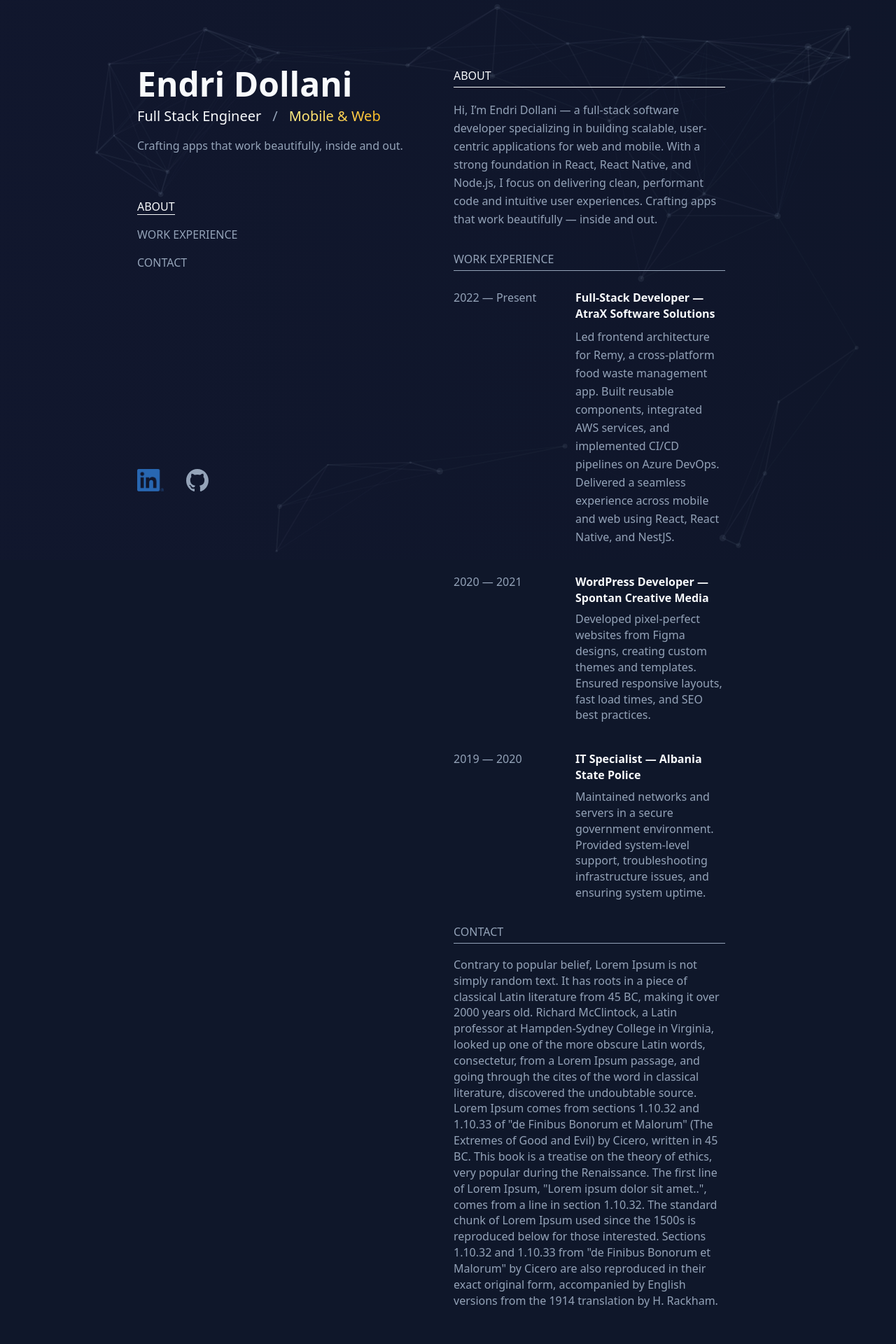
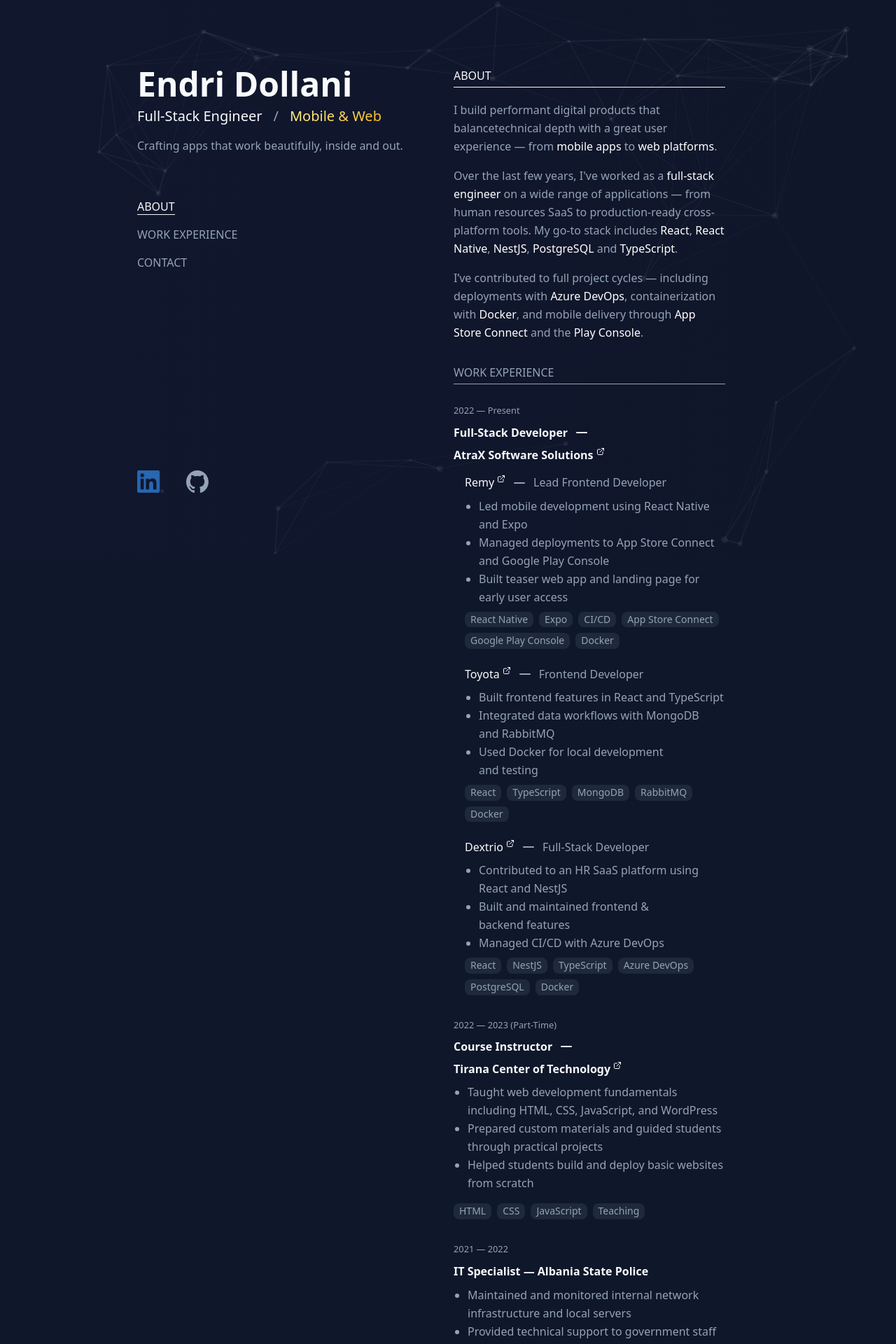
Before and after one commit to endridollani/portfolio, a React (Vite) app: page / in a window 1280 px wide. Shown: the top 1920 px of the page at 70% size. Built offline with nearby package versions, Linux system fonts and the light colour scheme.

Commit message:
adde info

```diff
--- a/src/components/landing/leftSection/HeroSection.tsx
+++ b/src/components/landing/leftSection/HeroSection.tsx
@@ -38,7 +38,7 @@ export const HeroSection: React.FC = () => (
         whileInView="visible"
       >
         <h2 className="text-sm lg:text-[1.25rem] font-normal text-foreground">
-          Full Stack Engineer
+          Full-Stack Engineer
         </h2>
         <h2 className="text-sm lg:text-[1.25rem] font-normal text-muted-foreground">{` / `}</h2>
         <h2
--- a/src/components/landing/leftSection/SocialLink.tsx
+++ b/src/components/landing/leftSection/SocialLink.tsx
@@ -1,18 +1,23 @@
+/* eslint-disable react/jsx-no-target-blank */
+/* eslint-disable prettier/prettier */
 import React from 'react';
-import { Button } from '@/components/ui/button';
 
 interface SocialLinkProps {
   icon: string;
   altText: string;
-  onClick: () => void;
+  href: string;
 }
 
-export const SocialLink: React.FC<SocialLinkProps> = ({ icon, altText, onClick }) => (
-  <Button className="hover:bg-transparent m-0 p-0 cursor-pointer" onClick={onClick} variant="ghost">
+export const SocialLink: React.FC<SocialLinkProps> = ({ icon, altText, href }) => (
+  <a
+    className="hover:bg-transparent m-0 p-0 cursor-pointer"
+    href={href}
+    target="_blank"
+  >
     <img
       alt={altText}
       className="h-6 w-auto lg:h-8 hover:scale-110 transition-transform duration-300"
       src={icon}
     />
-  </Button>
+  </a>
 );
--- a/src/components/landing/leftSection/SocialLinks.tsx
+++ b/src/components/landing/leftSection/SocialLinks.tsx
@@ -6,8 +6,12 @@ import { SocialLink } from './SocialLink';
 export const SocialLinks: React.FC = () => {
   return (
     <>
-      <SocialLink altText="GitHub" icon={linkedInIcon} onClick={() => {}} />
-      <SocialLink altText="LinkedIn" icon={githubIcon} onClick={() => {}} />
+      <SocialLink
+        altText="LinkedIn"
+        href="https://linkedin.com/in/endri-dollani"
+        icon={linkedInIcon}
+      />
+      <SocialLink altText="GitHub" href="https://github.com/endridollani" icon={githubIcon} />
     </>
   );
 };
--- a/src/components/landing/rightSection/AboutSection.tsx
+++ b/src/components/landing/rightSection/AboutSection.tsx
@@ -5,11 +5,32 @@ import RightSectionTitle from './RightSectionTitle';
 export const AboutSection: React.FC = () => (
   <section className="flex flex-col gap-4" id="introduction">
     <RightSectionTitle section={SectionEnum.ABOUT} />
-    <p className="text-xs lg:text-sm leading-relaxed">
-      Hi, I’m Endri Dollani — a full-stack software developer specializing in building scalable,
-      user-centric applications for web and mobile. With a strong foundation in React, React Native,
-      and Node.js, I focus on delivering clean, performant code and intuitive user experiences.
-      Crafting apps that work beautifully — inside and out.
+
+    <p className="text-xs lg:text-sm leading-relaxed text-muted-foreground">
+      <span>I build performant digital products</span> that balance
+      <span>technical depth</span> with a great{` `}
+      <span>user experience</span> — from{' '}
+      <span className="text-white font-medium">mobile apps</span> to{' '}
+      <span className="text-white font-medium">web platforms</span>.
+    </p>
+
+    <p className="text-xs lg:text-sm leading-relaxed text-muted-foreground">
+      Over the last few years, I&apos;ve worked as a{' '}
+      <span className="text-white font-medium">full-stack engineer</span> on a wide range of
+      applications — from human resources SaaS to production-ready cross-platform tools. My go-to
+      stack includes <span className="text-white font-medium">React</span>,{' '}
+      <span className="text-white font-medium">React Native</span>,{' '}
+      <span className="text-white font-medium">NestJS</span>,{' '}
+      <span className="text-white font-medium">PostgreSQL</span> and{' '}
+      <span className="text-white font-medium">TypeScript</span>.
+    </p>
+
+    <p className="text-xs lg:text-sm leading-relaxed text-muted-foreground">
+      I’ve contributed to full project cycles — including deployments with{' '}
+      <span className="text-white font-medium">Azure DevOps</span>, containerization with{' '}
+      <span className="text-white font-medium">Docker</span>, and mobile delivery through{' '}
+      <span className="text-white font-medium">App Store Connect</span> and the{' '}
+      <span className="text-white font-medium">Play Console</span>.
     </p>
   </section>
 );
--- a/src/components/landing/rightSection/ContactSection.tsx
+++ b/src/components/landing/rightSection/ContactSection.tsx
@@ -5,10 +5,15 @@ import RightSectionTitle from './RightSectionTitle';
 export const ContactSection: React.FC = () => (
   <section className="flex flex-col gap-4" id="contact">
     <RightSectionTitle section={SectionEnum.CONTACT} />
-    <p className="text-xs lg:text-sm">
-      {`Contrary to popular belief, Lorem Ipsum is not simply random text. It has roots in a piece of classical Latin literature from 45 BC, making it over 2000 years old. Richard McClintock, a Latin professor at Hampden-Sydney College in Virginia, looked up one of the more obscure Latin words, consectetur, from a Lorem Ipsum passage, and going through the cites of the word in classical literature, discovered the undoubtable source. Lorem Ipsum comes from sections 1.10.32 and 1.10.33 of "de Finibus Bonorum et Malorum" (The Extremes of Good and Evil) by Cicero, written in 45 BC. This book is a treatise on the theory of ethics, very popular during the Renaissance. The first line of Lorem Ipsum, "Lorem ipsum dolor sit amet..", comes from a line in section 1.10.32.
-
-  The standard chunk of Lorem Ipsum used since the 1500s is reproduced below for those interested. Sections 1.10.32 and 1.10.33 from "de Finibus Bonorum et Malorum" by Cicero are also reproduced in their exact original form, accompanied by English versions from the 1914 translation by H. Rackham.`}
+    <p className="text-xs lg:text-sm leading-relaxed">
+      I’m always open to discussing new projects, creative ideas, or opportunities to be part of
+      your visions. If you’d like to get in touch, feel free to reach out via email at{' '}
+      <a
+        className="text-primary underline underline-offset-4 decoration-1"
+        href="mailto:endri@endridollani.dev"
+      >
+        endri@endridollani.dev
+      </a>
     </p>
   </section>
 );
--- /dev/null
+++ b/src/components/landing/rightSection/WorkExperienceItem.tsx
@@ -0,0 +1,132 @@
+import React from 'react';
+import { ExternalLink, Minus } from 'lucide-react';
+import { cn } from '@/lib/utils';
+
+interface ProjectItem {
+  name: string;
+  role: string;
+  bullets: string[];
+  skills: string[];
+  link?: string;
+}
+
+interface WorkExperienceItemProps {
+  role: string;
+  company: string;
+  timeframe: string;
+  bullets?: string[];
+  link?: string;
+  skills?: string[];
+  projects?: ProjectItem[];
+}
+
+const WorkExperienceItem: React.FC<WorkExperienceItemProps> = ({
+  role,
+  company,
+  timeframe,
+  bullets = [],
+  link,
+  skills = [],
+  projects = [],
+}) => {
+  return (
+    <div className="space-y-4">
+      <div className="space-y-2">
+        <p className="text-[.8rem] text-muted-foreground leading-relaxed">{timeframe}</p>
+        {link ? (
+          <a
+            className="flex items-center gap-2 text-foreground hover:text-accent duration-200 text-xs lg:text-sm font-semibold leading-relaxed"
+            href={link}
+            rel="noopener noreferrer"
+            target="_blank"
+          >
+            <div className="flex lg:items-center gap-2 flex-col lg:flex-row text-pretty flex-wrap">
+              <span>{role}</span>
+              <Minus className="hidden xl:inline" />
+              <a
+                className={cn(
+                  'flex flex-row gap-1 cursor-default text-[1rem] lg:text-sm',
+                  link && 'hover:text-accent duration-200 cursor-pointer',
+                )}
+                {...(link && {
+                  href: link,
+                  target: '_blank',
+                })}
+              >
+                {company}
+                {link ? <ExternalLink className="w-3 h-3" /> : null}
+              </a>
+            </div>
+          </a>
+        ) : (
+          <p className="text-foreground font-semibold leading-relaxed text-[1rem] lg:text-sm">
+            {role} — {company}
+          </p>
+        )}
+        {bullets.length > 0 ? (
+          <ul className="list-disc list-outside ml-5 text-muted-foreground text-sm leading-relaxed">
+            {bullets.map((point, i) => (
+              <li key={i}>{point}</li>
+            ))}
+          </ul>
+        ) : null}
+      </div>
+      {projects?.length > 0 ? (
+        <div className="space-y-6 pl-4">
+          {projects.map((project, index) => (
+            <div className="space-y-2" key={index}>
+              <p className="text-sm text-foreground font-medium">
+                <div className="flex lg:items-center gap-2 text-pretty flex-col lg:flex-row">
+                  <a
+                    className={cn(
+                      'flex flex-row gap-1 cursor-default',
+                      project?.link && 'hover:text-accent duration-200 cursor-pointer',
+                    )}
+                    {...(project?.link && {
+                      href: project.link,
+                      target: '_blank',
+                    })}
+                  >
+                    {project.name}
+                    {project?.link ? <ExternalLink className="w-3 h-3" /> : null}
+                  </a>
+                  <Minus className="text-muted-foreground hidden lg:inline" />
+                  <span className="text-muted-foreground">{project.role}</span>
+                </div>
+              </p>
+              <ul className="list-disc list-outside ml-5 text-muted-foreground text-sm leading-relaxed">
+                {project.bullets.map((point, i) => (
+                  <li key={i}>{point}</li>
+                ))}
+              </ul>
+              <div className="flex flex-wrap gap-2 mt-2">
+                {project.skills.map((skill, i) => (
+                  <span
+                    className="text-xs px-2 py-0.5 rounded-md font-medium bg-muted text-muted-foreground"
+                    key={i}
+                  >
+                    {skill}
+                  </span>
+                ))}
+              </div>
+            </div>
+          ))}
+        </div>
+      ) : null}
+      {skills.length > 0 ? (
+        <div className="flex flex-wrap gap-2 mt-2">
+          {skills.map((skill, i) => (
+            <span
+              className="text-xs px-2 py-0.5 rounded-md font-medium bg-muted text-muted-foreground"
+              key={i}
+            >
+              {skill}
+            </span>
+          ))}
+        </div>
+      ) : null}
+    </div>
+  );
+};
+
+export default WorkExperienceItem;
--- a/src/components/landing/rightSection/WorkExperienceSection.tsx
+++ b/src/components/landing/rightSection/WorkExperienceSection.tsx
@@ -1,57 +1,99 @@
 import { SectionEnum } from '@/hooks';
 import React from 'react';
 import RightSectionTitle from './RightSectionTitle';
+import WorkExperienceItem from './WorkExperienceItem';
 
 export const WorkExperienceSection: React.FC = () => {
   return (
     <section className="flex flex-col gap-6" id="work-experience">
       <RightSectionTitle section={SectionEnum.WORK_EXPERIENCE} />
+      <div className="space-y-8">
+        <WorkExperienceItem
+          company="AtraX Software Solutions"
+          link="https://atrax.al/"
+          projects={[
+            {
+              name: 'Remy',
+              role: 'Lead Frontend Developer',
+              bullets: [
+                'Led mobile development using React Native and Expo',
+                'Managed deployments to App Store Connect and Google Play Console',
+                'Built teaser web app and landing page for early user access',
+              ],
+              link: 'https://www.remyapp.io/',
+              skills: [
+                'React Native',
+                'Expo',
+                'CI/CD',
+                'App Store Connect',
+                'Google Play Console',
+                'Docker',
+              ],
+            },
+            {
+              name: 'Toyota',
+              link: 'https://atrax.al/blog/portfolio/toyota/',
+              role: 'Frontend Developer',
+              bullets: [
+                'Built frontend features in React and TypeScript',
+                'Integrated data workflows with MongoDB and RabbitMQ',
+                'Used Docker for local development and testing',
+              ],
+              skills: ['React', 'TypeScript', 'MongoDB', 'RabbitMQ', 'Docker'],
+            },
+            {
+              name: 'Dextrio',
+              role: 'Full-Stack Developer',
+              link: 'https://atrax.al/blog/portfolio/dextrio/',
+              bullets: [
+                'Contributed to an HR SaaS platform using React and NestJS',
+                'Built and maintained frontend & backend features',
+                'Managed CI/CD with Azure DevOps',
+              ],
+              skills: ['React', 'NestJS', 'TypeScript', 'Azure DevOps', 'PostgreSQL', 'Docker'],
+            },
+          ]}
+          role="Full-Stack Developer"
+          timeframe="2022 — Present"
+        />
 
-      <div className="space-y-10">
-        {/* Job 1 */}
-        <div className="grid grid-cols-1 sm:grid-cols-[150px_1fr] gap-x-6">
-          <p className="text-xs lg:text-sm text-muted-foreground">2022 — Present</p>
-          <div>
-            <p className="text-xs lg:text-sm text-foreground font-semibold">
-              Full-Stack Developer — AtraX Software Solutions
-            </p>
-            <p className="text-xs lg:text-sm text-muted-foreground mt-2 text-pretty leading-relaxed">
-              Led frontend architecture for Remy, a cross-platform food waste management app. Built
-              reusable components, integrated AWS services, and implemented CI/CD pipelines on Azure
-              DevOps. Delivered a seamless experience across mobile and web using React, React
-              Native, and NestJS.
-            </p>
-          </div>
-        </div>
+        <WorkExperienceItem
+          bullets={[
+            'Taught web development fundamentals including HTML, CSS, JavaScript, and WordPress',
+            'Prepared custom materials and guided students through practical projects',
+            'Helped students build and deploy basic websites from scratch',
+          ]}
+          company="Tirana Center of Technology"
+          link="https://tct.edu.al/"
+          role="Course Instructor"
+          skills={['HTML', 'CSS', 'JavaScript', 'Teaching']}
+          timeframe="2022 — 2023 (Part-Time)"
+        />
 
-        {/* Job 2 */}
-        <div className="grid grid-cols-1 sm:grid-cols-[150px_1fr] gap-x-6">
-          <p className="text-xs lg:text-sm text-muted-foreground">2020 — 2021</p>
-          <div>
-            <p className="text-xs lg:text-sm text-foreground font-semibold">
-              WordPress Developer — Spontan Creative Media
-            </p>
-            <p className="text-xs lg:text-sm text-muted-foreground mt-2 text-pretty">
-              Developed pixel-perfect websites from Figma designs, creating custom themes and
-              templates. Ensured responsive layouts, fast load times, and SEO best practices.
-            </p>
-          </div>
-        </div>
+        <WorkExperienceItem
+          bullets={[
+            'Maintained and monitored internal network infrastructure and local servers',
+            'Provided technical support to government staff and ensured system uptime',
+            'Managed IT assets and documented system maintenance procedures',
+          ]}
+          company="Albania State Police"
+          role="IT Specialist"
+          skills={['Networking', 'Windows Server', 'Support', 'Documentation']}
+          timeframe="2021 — 2022"
+        />
 
-        {/* Job 3 */}
-        <div className="grid grid-cols-1 sm:grid-cols-[150px_1fr] gap-x-6">
-          <p className="text-xs  lg:text-sm text-muted-foreground">2019 — 2020</p>
-          <div>
-            <p className="text-xs lg:text-sm text-foreground font-semibold">
-              IT Specialist — Albania State Police
-            </p>
-            <p className="text-xs lg:text-sm text-muted-foreground mt-2 text-pretty">
-              Maintained networks and servers in a secure government environment. Provided
-              system-level support, troubleshooting infrastructure issues, and ensuring system
-              uptime.
-            </p>
-          </div>
-        </div>
+        <WorkExperienceItem
+          bullets={[
+            'Created custom WordPress themes from Figma and Adobe XD designs',
+            'Implemented responsive, SEO-optimized layouts and fast-loading templates',
+            'Collaborated with designers and marketers to launch client websites',
+          ]}
+          company="Spontan Creative Media"
+          link="https://spontan.agency/"
+          role="WordPress Developer"
+          skills={['WordPress', 'PHP', 'Figma', 'HTML', 'CSS', 'SEO']}
+          timeframe="2019 (Part-Time)"
+        />
       </div>
     </section>
   );
```
